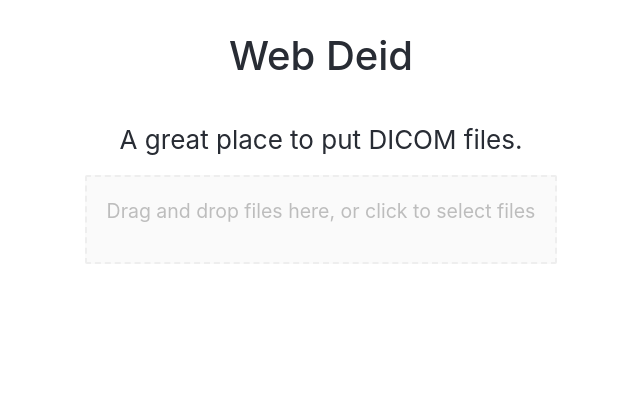
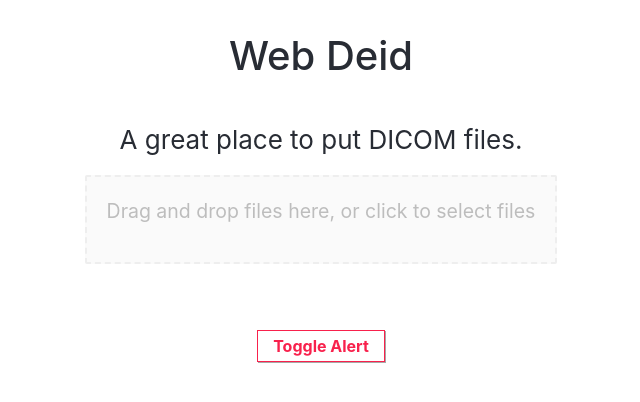
Before and after one commit to jamesfbush/WebDeid, a React (Create React App) app: page / in a window 1280 px wide. Shown: the top 402 px of the page, without its empty margins (319-959 px from the left). Built offline with nearby package versions, Linux system fonts and the light colour scheme.

Commit message:
intial support prototype alert

```diff
--- a/src/App.css
+++ b/src/App.css
@@ -103,3 +103,77 @@ td {
 tr:nth-child(even) {
   background-color: #e1e1e1;
 }
+
+
+
+
+.alertContainer {
+  display: flex;
+  flex: 1;
+  align-items: center;
+  flex-direction: column;
+  border: rgb(248, 33, 76) solid 1px;
+
+}
+
+
+.alertHeader {
+  border-bottom: rgb(248, 33, 76) 1px solid;
+  background-color:  rgb(252, 209, 217);
+  padding: 5px;
+  min-height: 2vw;
+  width: 45vw;
+  color: rgb(248, 33, 76);
+  font-size: 1.2rem;
+  font-weight: bold;
+  text-decoration: underline dotted rgb(255, 0, 51) 7%;
+}
+
+.alertBody {
+  display: flex;
+  flex: 1;
+  align-items: center;
+  flex-direction: column;
+  padding: 5px;
+  width: 45vw;
+  font-size: 1rem;
+
+}
+
+.alertButtonContainer {
+  display: flex;
+  flex: 1;
+  align-items: center;
+  flex-direction: row;
+  align-items: center;
+  justify-content: center;
+  padding: 5px;
+  min-height: 2vw;
+  width: 25vw;
+  font-size: 1rem;
+
+}
+
+.alertButton {
+  display: inline-block;
+  padding: 3px 15px;
+  margin: 10px;
+  font-size: 1rem;
+  cursor: pointer;
+  text-align: center;
+  text-decoration: none;
+  outline: none;
+  color: rgb(248, 33, 76);
+  font-weight: bolder;
+  border: 1px solid rgb(248, 33, 76);
+  background-color: white;
+  box-shadow: 1px 1px #a8a7a7;
+}
+
+.alertButton:hover {background-color: rgb(252, 209, 217)}
+
+.alertButton:active {
+  background-color: rgb(252, 209, 217);
+  box-shadow: 0 5px #666;
+  transform: translateY(4px);
+}
--- a/src/App.tsx
+++ b/src/App.tsx
@@ -1,8 +1,20 @@
-import React from 'react';
+import React, {useState} from 'react';
 import './App.css';
 import Dropzone from './dropzone/dropzone';
+import Alert from './alert/alert';
 
 function App() {
+
+
+  // let [isShown, setIsShown] = useState(false);
+  // const handleClick = (event:any) => {
+  //   // 👇️ toggle shown state
+  //   setIsShown(current => !current);
+
+  //   // 👇️ or simply set it to true
+  //   // setIsShown(true);
+  // };
+
   return (
     <div className="App">
       <div>
@@ -13,6 +25,10 @@ function App() {
       <div className="App-main-content">
         <div><p>A great place to put DICOM files.</p></div>
         <div><Dropzone/></div>
+        <div><Alert/></div>
+
+
+
       </div>
 
     </div>
--- /dev/null
+++ b/src/alert/alert.tsx
@@ -0,0 +1,58 @@
+import React, {useCallback, useState} from 'react'
+import {useDropzone} from 'react-dropzone'
+import '../App.css'
+
+
+export default function Alert() {
+
+    // alert shown state
+    let [isShown, setIsShown] = useState(false);
+    let [isYes, setIsYes] = useState(false);
+
+    const handleToggleShown = (event:any) => {
+        // don't persist a yes selection
+        if (isYes){setIsYes(false)}
+        // toggle shown state
+        setIsShown(current => !current);
+    };
+
+    const handleSelectYes = (event:any) => {
+        // toggle shown state
+        setIsYes(current => !current);
+      };
+
+    return (
+        <div>
+            {/* Alert messgae shown on click */}
+            {isShown && (
+            <div className="alertContainer">
+                <div className="alertHeader">A friendly alert!</div>
+                <div className="alertBody">
+                    <div>
+                        <p> One thing to know about alerts: there is,
+                            essentially, a choice between "Yes" and "No"
+                            when it comes to whether you want to see them.
+                        </p>
+                        <p>
+                            Choose wisely.
+                        </p>
+                        {isYes && (
+                            <p><b>Yes:</b> Excellent choice.</p>
+                            )
+                        }
+                    </div>
+                    <div className="alertButtonContainer">
+                        <button className="alertButton" onClick={handleSelectYes}>Yes</button>
+                        <span> </span>
+                        <button className="alertButton" onClick={handleToggleShown}>No</button>
+                    </div>
+                </div>
+            </div>
+            )}
+            {/* Toggle button */}
+            <button className="alertButton" onClick={handleToggleShown}>Toggle Alert</button>
+        </div>
+    )
+
+
+    }
```
